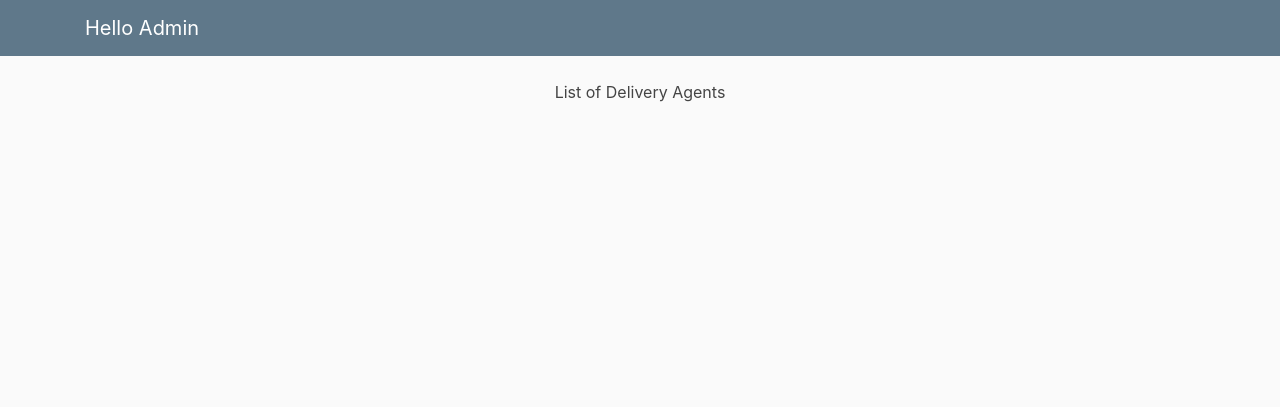
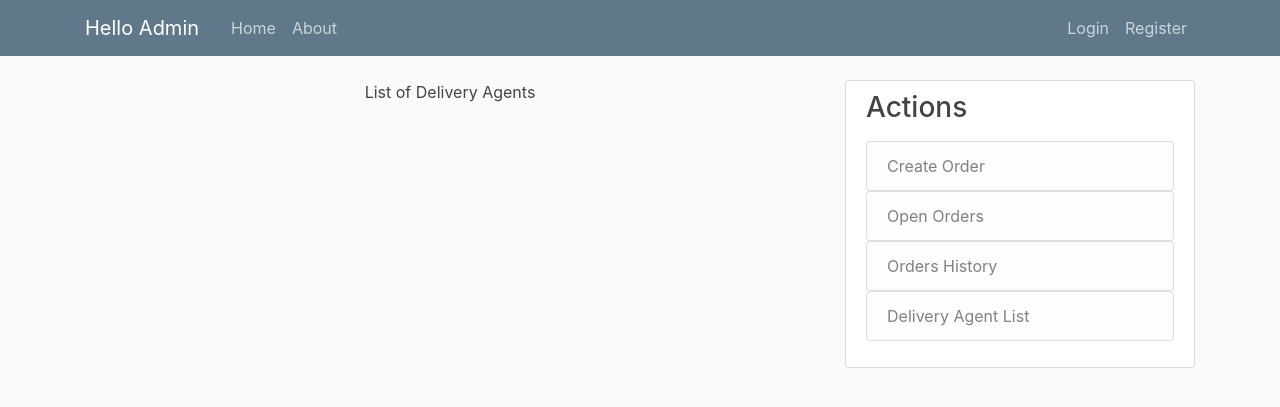
Before and after one commit to FoodDeliverySystem/FoodDeliveryApp, a Flask app: page /da_list in a window 1280 px wide. Shown: the top 407 px of the page. Run offline with Flask 2, Linux system fonts and the light colour scheme; data that the repository does not hold is empty; some libraries are stand-ins or nearby versions.

Commit message:
some more changes

```diff
--- a/web/static/main.css
+++ b/web/static/main.css
@@ -35,8 +35,6 @@ body {
   .article-title {
     color: #444444;
     margin: auto;
-    align-items: center;
-    text-align: center;
   }
 
   a.article-title:hover {
--- /dev/null
+++ b/web/templates/admin_layout.html
@@ -0,0 +1,75 @@
+<!DOCTYPE html>
+<html>
+<head>
+    <!-- Required meta tags -->
+    <meta charset="utf-8">
+    <meta name="viewport" content="width=device-width, initial-scale=1, shrink-to-fit=no">
+    <!-- Bootstrap CSS -->
+    <link rel="stylesheet" href="https://maxcdn.bootstrapcdn.com/bootstrap/4.0.0/css/bootstrap.min.css" integrity="sha384-Gn5384xqQ1aoWXA+058RXPxPg6fy4IWvTNh0E263XmFcJlSAwiGgFAW/dAiS6JXm" crossorigin="anonymous">
+    <link rel="stylesheet" type="text/css" href="{{ url_for('static', filename='main.css') }}">
+    {% if title %}
+        <title>{{ title }}</title>
+    {% else %}
+        <title>Delivery Application</title>
+    {% endif %}
+</head>
+<body>
+    <header class="site-header">
+      <nav class="navbar navbar-expand-md navbar-dark bg-steel fixed-top">
+        <div class="container">
+          <a class="navbar-brand mr-4" href="/">Hello Admin</a>
+          <button class="navbar-toggler" type="button" data-toggle="collapse" data-target="#navbarToggle" aria-controls="navbarToggle" aria-expanded="false" aria-label="Toggle navigation">
+            <span class="navbar-toggler-icon"></span>
+          </button>
+          <div class="collapse navbar-collapse" id="navbarToggle">
+            <!-- Navbar Left Side -->
+            <div class="navbar-nav mr-auto">
+              <a class="nav-item nav-link" href="{{ url_for('da_list') }}">Home</a>
+              <a class="nav-item nav-link" href="{{ url_for('da_list') }}">About</a>
+            </div>
+            <!-- Navbar Right Side -->
+            <div class="navbar-nav">
+              {% if current_user.is_authenticated %}
+                <a class="nav-item nav-link" href="{{ url_for('da_list') }}">New Order</a>
+                <a class="nav-item nav-link" href="{{ url_for('da_list') }}">New Agent</a>
+                <a class="nav-item nav-link" href="{{ url_for('da_list') }}">Account</a>
+                <a class="nav-item nav-link" href="{{ url_for('da_list') }}">Logout</a>
+              {% else %}
+                <a class="nav-item nav-link" href="{{ url_for('da_list') }}">Login</a>
+                <a class="nav-item nav-link" href="{{ url_for('da_list') }}">Register</a>
+              {% endif %}
+            </div>
+          </div>
+        </div>
+      </nav>
+    </header>
+    <main role="main" class="container">
+      <div class="row">
+        <div class="col-md-8">
+          {% block content %}{% endblock %}
+        </div>
+        <div class="col-md-4">
+          <div class="content-section">
+            <h3>Actions</h3>
+            <p class='text-muted'>
+              <ul class="list-group">
+                <a href="{{ url_for('da_list') }}" >
+                  <li class="list-group-item list-group-item-light">Create Order</li>
+                </a>
+                <a href="{{ url_for('da_list') }}" >
+                  <li class="list-group-item list-group-item-light">Open Orders</li>
+                </a>
+                <a href="{{ url_for('da_list') }}" >
+                  <li class="list-group-item list-group-item-light">Orders History</li>
+                </a>
+                <a href="{{ url_for('da_list') }}" >
+                  <li class="list-group-item list-group-item-light">Delivery Agent List</li>
+                </a>
+              </ul>
+            </p>
+          </div>
+        </div>
+      </div>
+    </main>
+  </body>
+</html>
--- a/web/templates/da_list.html
+++ b/web/templates/da_list.html
@@ -1,59 +1,21 @@
-<!DOCTYPE html>
-<html>
-<head>
-    <!-- Required meta tags -->
-    <meta charset="utf-8">
-    <meta name="viewport" content="width=device-width, initial-scale=1, shrink-to-fit=no">
-
-    <!-- Bootstrap CSS -->
-    <link rel="stylesheet" href="https://maxcdn.bootstrapcdn.com/bootstrap/4.0.0/css/bootstrap.min.css" integrity="sha384-Gn5384xqQ1aoWXA+058RXPxPg6fy4IWvTNh0E263XmFcJlSAwiGgFAW/dAiS6JXm" crossorigin="anonymous">
-    <link rel="stylesheet" type="text/css" href="{{ url_for('static', filename='main.css') }}">
-    <title>List of Agents</title>
-</head>
-<body>
-    <header class="site-header">
-      <nav class="navbar navbar-expand-md navbar-dark bg-steel fixed-top">
-        <div class="container">
-          <a class="navbar-brand mr-4" href="/">Hello Admin</a>
-          <button class="navbar-toggler" type="button" data-toggle="collapse" data-target="#navbarToggle" aria-controls="navbarToggle" aria-expanded="false" aria-label="Toggle navigation">
-            <span class="navbar-toggler-icon"></span>
-          </button>
-        </div>
-      </nav>
-    </header>
-    <article class="article-title">
+{% extends "admin_layout.html" %}
+{% block content %}
+  <article class="article-title" style="text-align:center;">
     List of Delivery Agents
   </article>
-    <main role="main" class="container">
-      <!-- <div class="row">
-        <div class="col-md-4">
-          <div class="content-section">
-            <h3>Our Sidebar</h3>
-            <p class='text-muted'>You can put any information here you'd like.
-              <ul class="list-group">
-                <li class="list-group-item list-group-item-light">Latest Posts</li>
-                <li class="list-group-item list-group-item-light">Announcements</li>
-                <li class="list-group-item list-group-item-light">Calendars</li>
-                <li class="list-group-item list-group-item-light">etc</li>
-              </ul>
-            </p>
-          </div>
-        </div>
-      </div> -->
-      {% block content %}
+  <br>
   {% for agent in agents %}
     <article class="media content-section gray">
       <div class="media-body">
-                  {{ agent.id }} &nbsp;&nbsp; {{ agent.username }} &nbsp;&nbsp;<br>Ph.No:&nbsp;&nbsp; {{ agent.phone_no}}
+        {{ agent.id }} &nbsp;&nbsp;&nbsp;&nbsp; {{ agent.username }} &nbsp;&nbsp;&nbsp;&nbsp;&nbsp;&nbsp;&nbsp;&nbsp; Ph.No: {{ agent.phone_no}}
+        &nbsp;&nbsp;&nbsp;&nbsp;
+        &nbsp;&nbsp;&nbsp;&nbsp;
+        {% if agent.is_working == True %}
+          Available
+        {% else %}
+          Un-Available
+        {% endif %}
       </div>
     </article>
   {% endfor %}
 {% endblock content %}
-    </main>
-    <!-- Optional JavaScript -->
-    <!-- jQuery first, then Popper.js, then Bootstrap JS -->
-    <script src="https://code.jquery.com/jquery-3.2.1.slim.min.js" integrity="sha384-KJ3o2DKtIkvYIK3UENzmM7KCkRr/rE9/Qpg6aAZGJwFDMVNA/GpGFF93hXpG5KkN" crossorigin="anonymous"></script>
-    <script src="https://cdnjs.cloudflare.com/ajax/libs/popper.js/1.12.9/umd/popper.min.js" integrity="sha384-ApNbgh9B+Y1QKtv3Rn7W3mgPxhU9K/ScQsAP7hUibX39j7fakFPskvXusvfa0b4Q" crossorigin="anonymous"></script>
-    <script src="https://maxcdn.bootstrapcdn.com/bootstrap/4.0.0/js/bootstrap.min.js" integrity="sha384-JZR6Spejh4U02d8jOt6vLEHfe/JQGiRRSQQxSfFWpi1MquVdAyjUar5+76PVCmYl" crossorigin="anonymous"></script>
-</body>
-</html>
```
Lines whose indentation alone changed are shown as unchanged.
